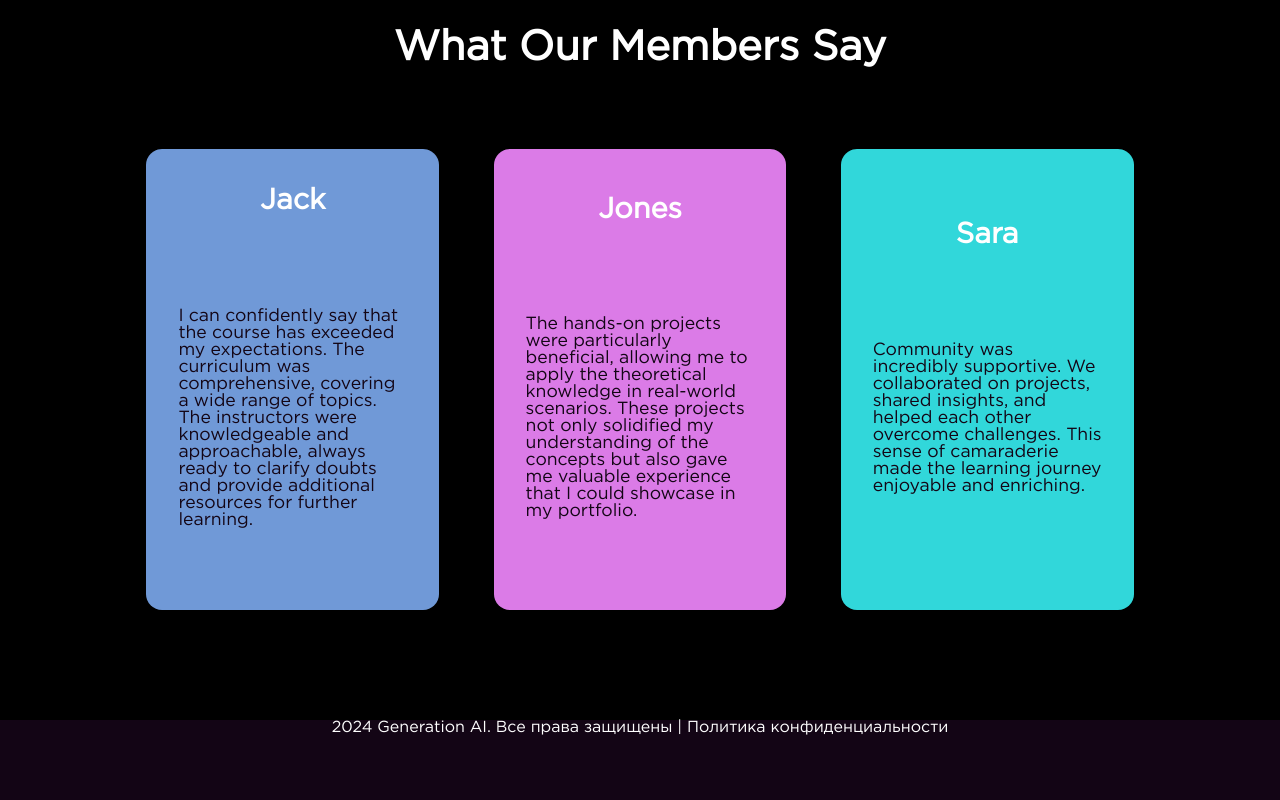
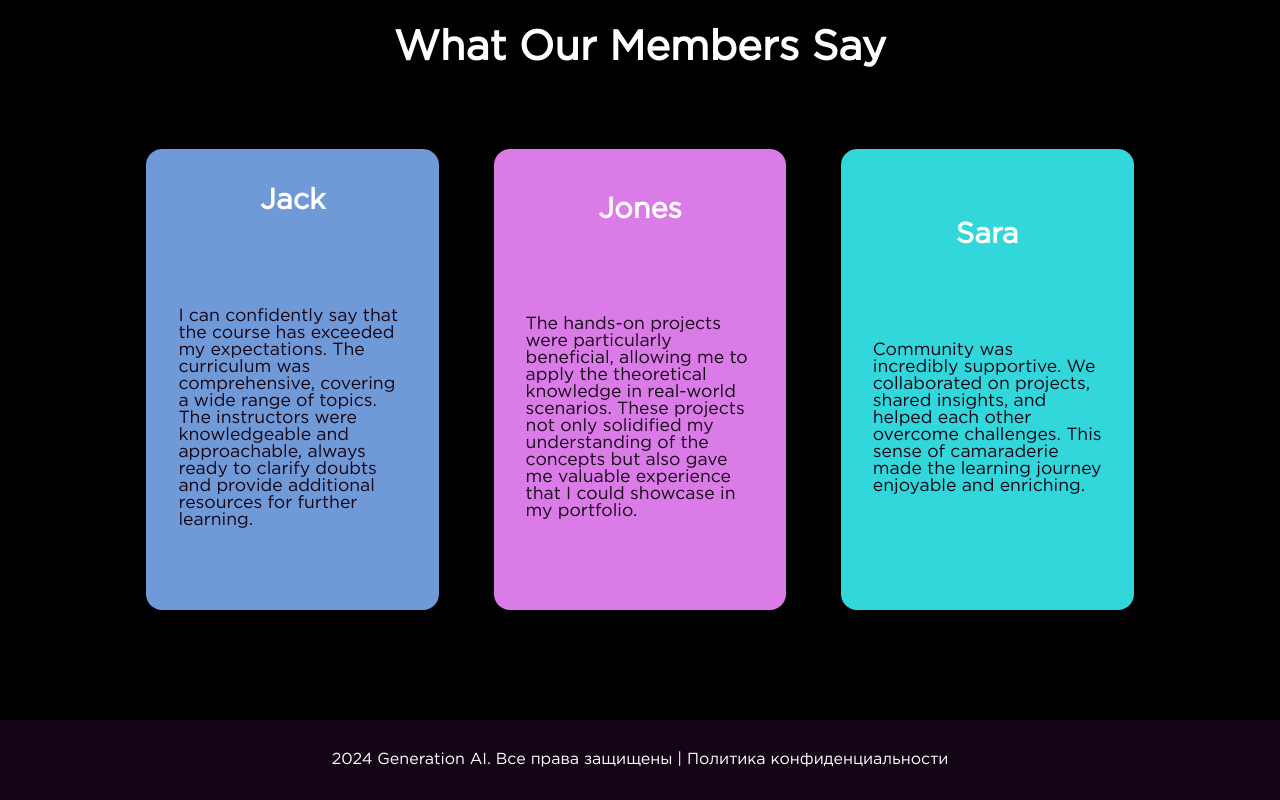
Before and after one commit to golden-gates-sf/generation-ai, a website built with Parcel: page src/index.html in a window 1280 px wide. Shown: the part 5439-6239 px from the top of the page. Before the commit the page ends 6207 px from the top, so only its background shows below. Built offline with nearby package versions, Linux system fonts and the light colour scheme; files whose address does not match are found by name.

Commit message:
fix: place footer in the center

```diff
--- a/src/style/style.scss
+++ b/src/style/style.scss
@@ -880,12 +880,8 @@ section {
 footer {
   display: flex;
   justify-content: center;
-  margin-bottom: 2rem;
+  margin: 2rem;
   text-align: center;
-
-  @include for-phone-only {
-    margin-top: 40px;
-  }
 }
 
 .menu-toggle {
```
Also changed, not shown: dist/index.html, 4 other files.
